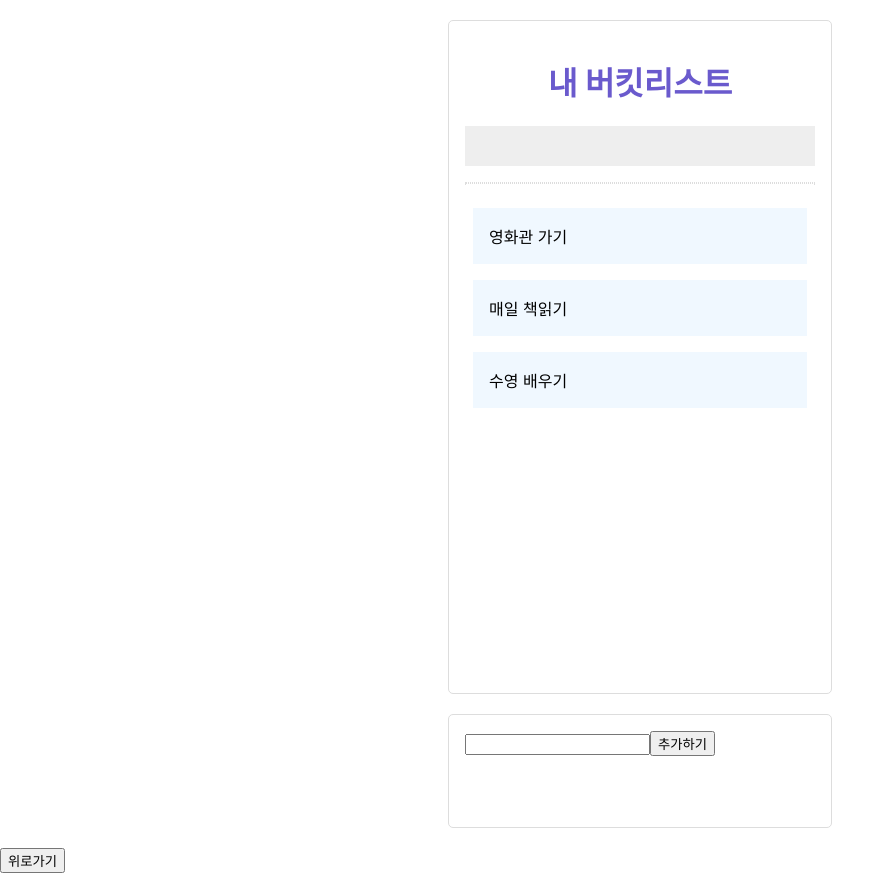
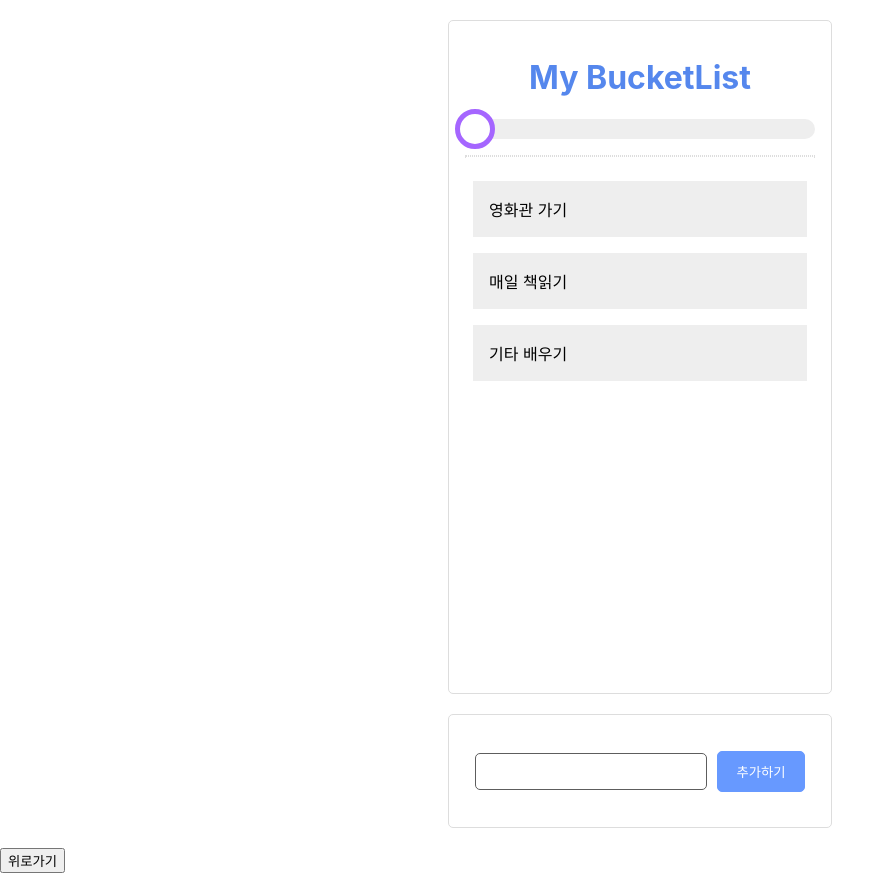
Before and after one commit to Beanxx/BucketList, a React (Create React App) app: page / in a window 1280 px wide. Shown: the whole page, without its empty margins (0-895 px from the left). Built offline with nearby package versions, Linux system fonts and the light colour scheme.

Commit message:
style: 전체적인 스타일 개선

```diff
--- a/src/App.js
+++ b/src/App.js
@@ -49,24 +49,13 @@ class App extends React.Component {
     return (
       <div className="App">
         <Container>
-          <Title>내 버킷리스트</Title>
+          <Title>My BucketList</Title>
           <Progress />
           <Line />
           <Switch>
-            <Route
-              path="/"
-              exact
-              render={(props) => (
-                <BucketList
-                  bucket_list={this.props.bucket_list}
-                  history={this.props.history}
-                />
-              )}
-            />
+            <Route path="/" exact component={BucketList} />
             <Route path="/detail/:index" component={Detail} />
-            <Route
-              render={(props) => <NotFound history={this.props.history} />}
-            />
+            <Route component={NotFound} />
           </Switch>
         </Container>
         <Input>
@@ -93,6 +82,30 @@ const Input = styled.div`
   margin: 20px auto;
   border-radius: 5px;
   border: 1px solid #ddd;
+  display: flex;
+  align-items: center;
+  justify-content: center;
+  & > * {
+    padding: 10px;
+  }
+
+  & input {
+    border-radius: 5px;
+    margin-right: 10px;
+    border: 1px solid #5d5d5d;
+    width: 60%;
+    &:focus {
+      border: 1px solid #a673ff;
+    }
+  }
+
+  & button {
+    width: 25%;
+    color: #fff;
+    border-radius: 5px;
+    border: 1px solid #6799ff;
+    background-color: #6799ff;
+  }
 `;
 
 const Container = styled.div`
@@ -106,7 +119,7 @@ const Container = styled.div`
 `;
 
 const Title = styled.h1`
-  color: slateblue;
+  color: #5587ed;
   text-align: center;
 `;
 
--- a/src/BucketList.js
+++ b/src/BucketList.js
@@ -6,15 +6,13 @@ import { useDispatch, useSelector } from "react-redux";
 const BucketList = (props) => {
   const bucket_list = useSelector((state) => state.bucket.list);
 
-  console.log(bucket_list);
-
   return (
     <ListStyle>
       {bucket_list.map((list, index) => {
         return (
           <ItemStyle
             className="list_item"
-            color={list.completed ? "orange" : "aliceblue"}
+            completed={list.completed}
             key={index}
             onClick={() => {
               props.history.push("/detail/" + index);
@@ -31,15 +29,19 @@ const BucketList = (props) => {
 const ListStyle = styled.div`
   display: flex;
   flex-direction: column;
-  height: 100%;
+  height: 50vh;
   overflow-x: hidden;
   overflow-y: auto;
+  max-height: 50vh;
 `;
 
 const ItemStyle = styled.div`
   padding: 16px;
   margin: 8px;
-  background-color: ${(props) => props.color};
+  font-size: 16px;
+  color: "#212121";
+  background-color: ${(props) => (props.completed ? "#E8D9FF" : "#eee")};
+  box-sizing: border-box;
 `;
 
 export default BucketList;
--- a/src/Progress.js
+++ b/src/Progress.js
@@ -3,11 +3,12 @@ import styled from "styled-components";
 import { useSelector } from "react-redux";
 
 const Progress = (props) => {
+  // 스토어에서 상태값 가져오기
   const bucket_list = useSelector((state) => state.bucket.list);
 
   let count = 0;
 
-  bucket_list.map((l, idx) => {
+  let goal_per = bucket_list.map((l, idx) => {
     if (l.completed) {
       count++;
     }
@@ -15,22 +16,35 @@ const Progress = (props) => {
 
   return (
     <ProgressBar>
-      <HighLight width={(count / bucket_list.length) * 100 + "%"} />
+      <HighLight width={(count / bucket_list.length) * 100 + "%"}></HighLight>
+      <Dot />
     </ProgressBar>
   );
 };
-
 const ProgressBar = styled.div`
   background: #eee;
   width: 100%;
-  height: 40px;
+  height: 20px;
+  display: flex;
+  border-radius: 10px;
+  align-items: center;
 `;
 
 const HighLight = styled.div`
-  background: orange;
+  background: #a566ff;
   width: ${(props) => props.width};
-  height: 40px;
-  transition: width 1s;
+  height: 20px;
+  border-radius: 10px;
+  transition: 2s;
 `;
 
+const Dot = styled.div`
+  background: #fff;
+  border: 5px solid #a566ff;
+  box-sizing: border-box;
+  margin: 0px 0px 0px -10px;
+  width: 40px;
+  height: 40px;
+  border-radius: 20px;
+`;
 export default Progress;
--- a/src/redux/modules/bucket.js
+++ b/src/redux/modules/bucket.js
@@ -8,7 +8,7 @@ const initialState = {
   list: [
     { text: "영화관 가기", completed: false },
     { text: "매일 책읽기", completed: false },
-    { text: "수영 배우기", completed: false },
+    { text: "기타 배우기", completed: false },
   ],
 };
 
```
